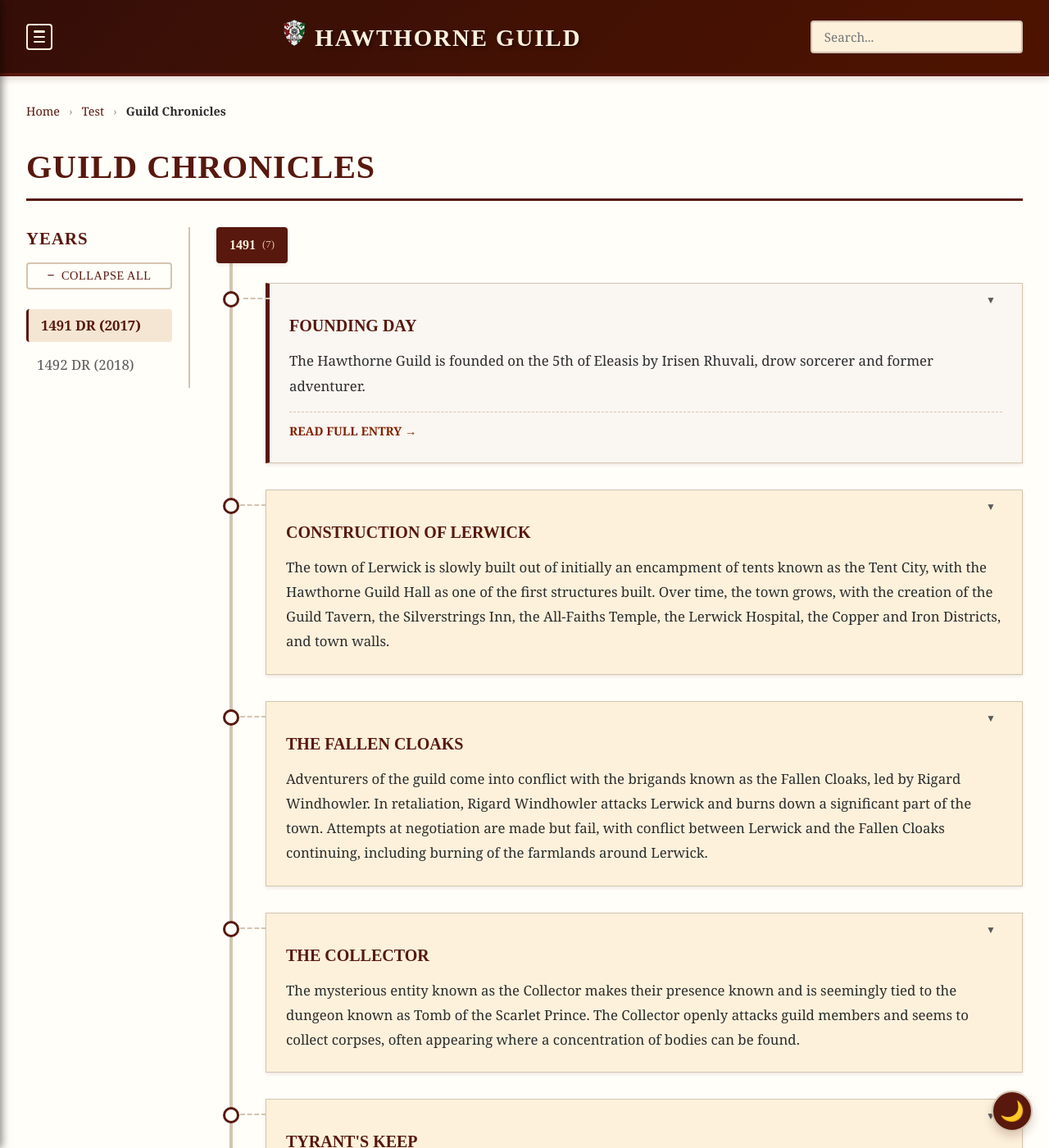
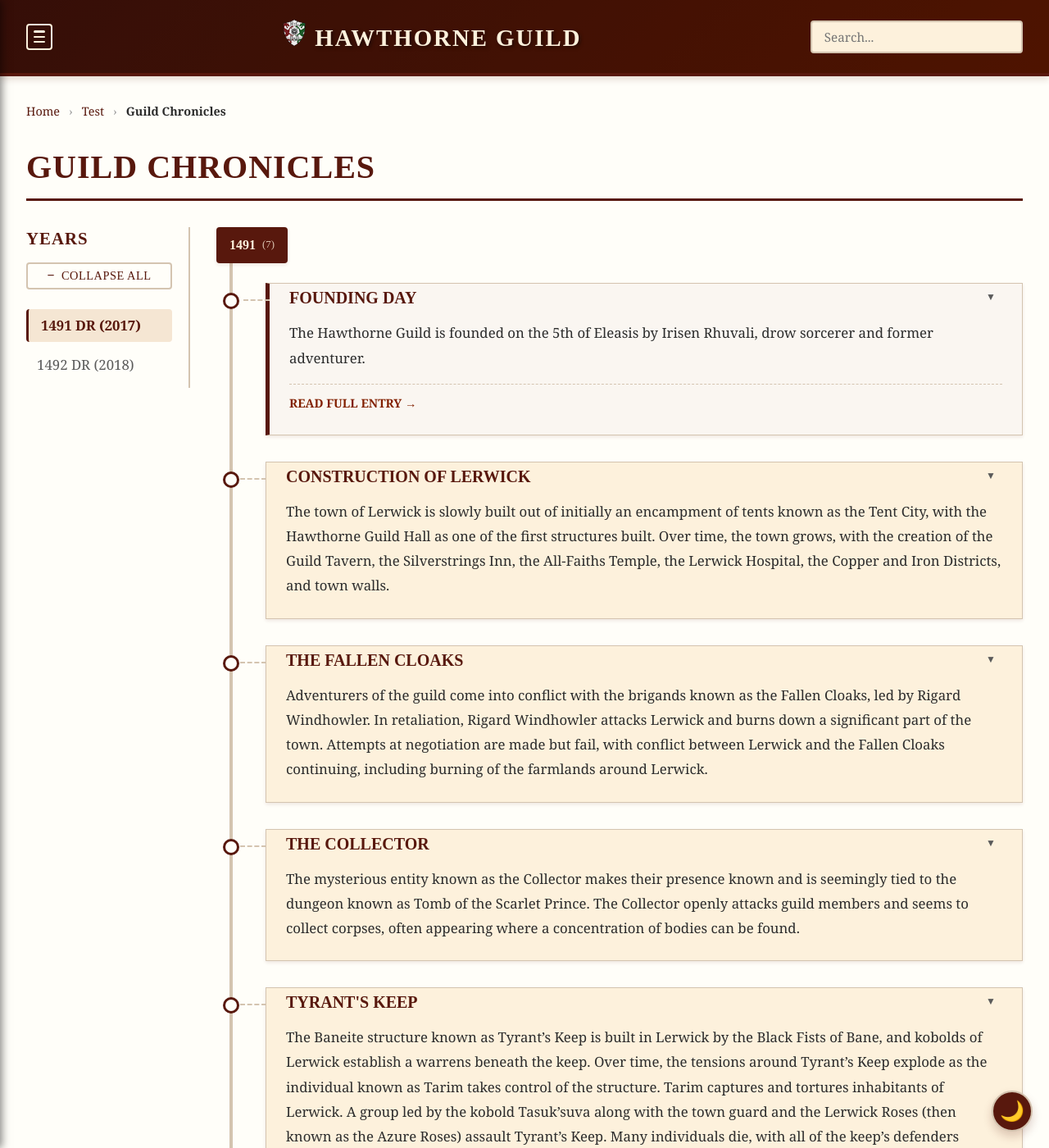
Before and after one commit to coconutswallow/Guides, a Jekyll site: the page built from test/guild-chronicles.md, in a window 1280 px wide and 1400 px high. Shown: the whole window at 82% size. Built offline with Jekyll 4.4.1, drawn with Linux system fonts in a browser that asks for light colours; a script that is not in the unit is left out.

Commit message:
Update timeline.css

```diff
--- a/assets/css/timeline.css
+++ b/assets/css/timeline.css
@@ -111,8 +111,8 @@
     position: absolute;
     /* Left alignment: -52px */
     left: -52px;
-    /* Top: Reduced to 10px to align with the new tighter padding */
-    top: 10px;
+    /* Top: Adjusted to 12px to align with tighter text position */
+    top: 12px;
     width: 14px;
     height: 14px;
     background-color: var(--color-bg-page);
@@ -125,8 +125,8 @@
     background-color: var(--color-bg-light);
     border: 1px solid var(--color-border);
     border-radius: var(--border-radius);
-    /* Standard Padding */
-    padding: 0.5rem 1.5rem 1.5rem 1.5rem;
+    /* TIGHTER PADDING: Reduced top padding from 0.5rem to 0.25rem */
+    padding: 0.25rem 1.5rem 1.5rem 1.5rem;
     box-shadow: var(--shadow-sm);
     transition: transform 0.2s, box-shadow 0.2s, padding 0.2s;
     position: relative;
@@ -141,8 +141,8 @@
 .timeline-content::after {
     content: '';
     position: absolute;
-    /* Top: 17px (Center of the 14px dot at 10px top = 17px center) */
-    top: 17px;
+    /* Top: Adjusted to 19px to hit the center of the text with new padding */
+    top: 19px;
     left: -32px;
     width: 32px;
     height: 0;
@@ -151,9 +151,10 @@
 
 /* Typography inside Card */
 .timeline-title {
-    margin-top: 0;
-    margin-bottom: 0.5rem; /* Standard margin */
+    margin-top: 0 !important; /* Forced 0 to remove any global H3 styling */
+    margin-bottom: 0.5rem;
     font-size: 1.25rem;
+    line-height: 1.3;
     color: var(--color-primary);
 }
 
@@ -207,7 +208,7 @@
 }
 
 /* ============================================
-   TOGGLE CONTROLS (New Additions)
+   TOGGLE CONTROLS
    ============================================ */
 
 /* 1. Global Toggle Button (Sidebar) */
@@ -254,8 +255,6 @@
 
 .timeline-title {
     flex-grow: 1;
-    /* Ensure title doesn't shift weirdly */
-    line-height: 1.3;
 }
 
 /* 3. Card Toggle Button */
@@ -299,9 +298,9 @@
     display: none;
 }
 
-/* TIGHTEN SPACING: When collapsed, remove bottom padding */
+/* TIGHTEN SPACING: Matches the new top padding */
 .timeline-content.collapsed-view {
-    padding-bottom: 0.5rem; /* Matches top padding (0.5rem) */
+    padding-bottom: 0.25rem;
 }
 
 /* Remove bottom margin from title to kill the gap */
@@ -314,13 +313,11 @@
    ============================================ */
 @media (max-width: 900px) {
 
-    /* 1. Break the Grid Layout */
     .chronicles-layout {
         display: block;
         gap: 0;
     }
 
-    /* 2. Turn Sidebar into a Sticky Top Bar */
     .chronicles-sidebar {
         position: sticky;
         top: 70px;
@@ -333,7 +330,6 @@
         box-shadow: 0 4px 6px -1px rgba(0, 0, 0, 0.1);
     }
 
-    /* 3. Layout the Years Horizontally */
     .sticky-wrapper {
         position: static;
         max-height: auto;
@@ -342,7 +338,6 @@
         overflow-y: hidden;
         overflow-x: auto;
         -webkit-overflow-scrolling: touch;
-        /* Flex container for button + nav */
         display: flex;
         align-items: center;
         gap: 15px;
@@ -353,7 +348,6 @@
         display: none;
     }
 
-    /* Adjust Global Toggle for Mobile Bar */
     .global-toggle-btn {
         width: auto;
         white-space: nowrap;
@@ -390,7 +384,6 @@
         padding-left: 16px;
     }
 
-    /* 4. Fix Timeline Content Width */
     .timeline-container {
         padding-left: 40px;
         margin-left: 0;
@@ -414,6 +407,6 @@
 
     /* Ensure padding tightness works on mobile too */
     .timeline-content.collapsed-view {
-        padding-bottom: 1rem; /* On mobile, top padding is 1rem, so match that */
+        padding-bottom: 1rem;
     }
 }
```
